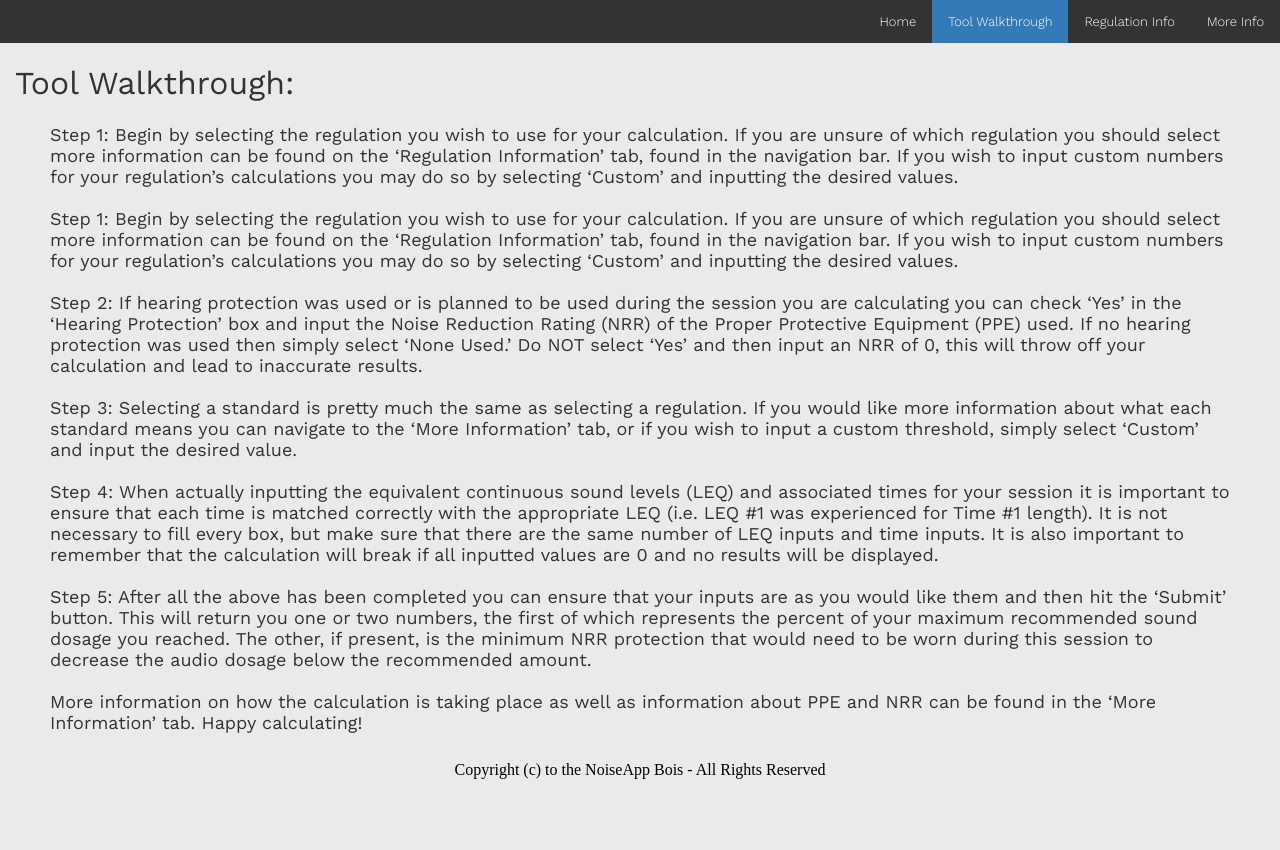
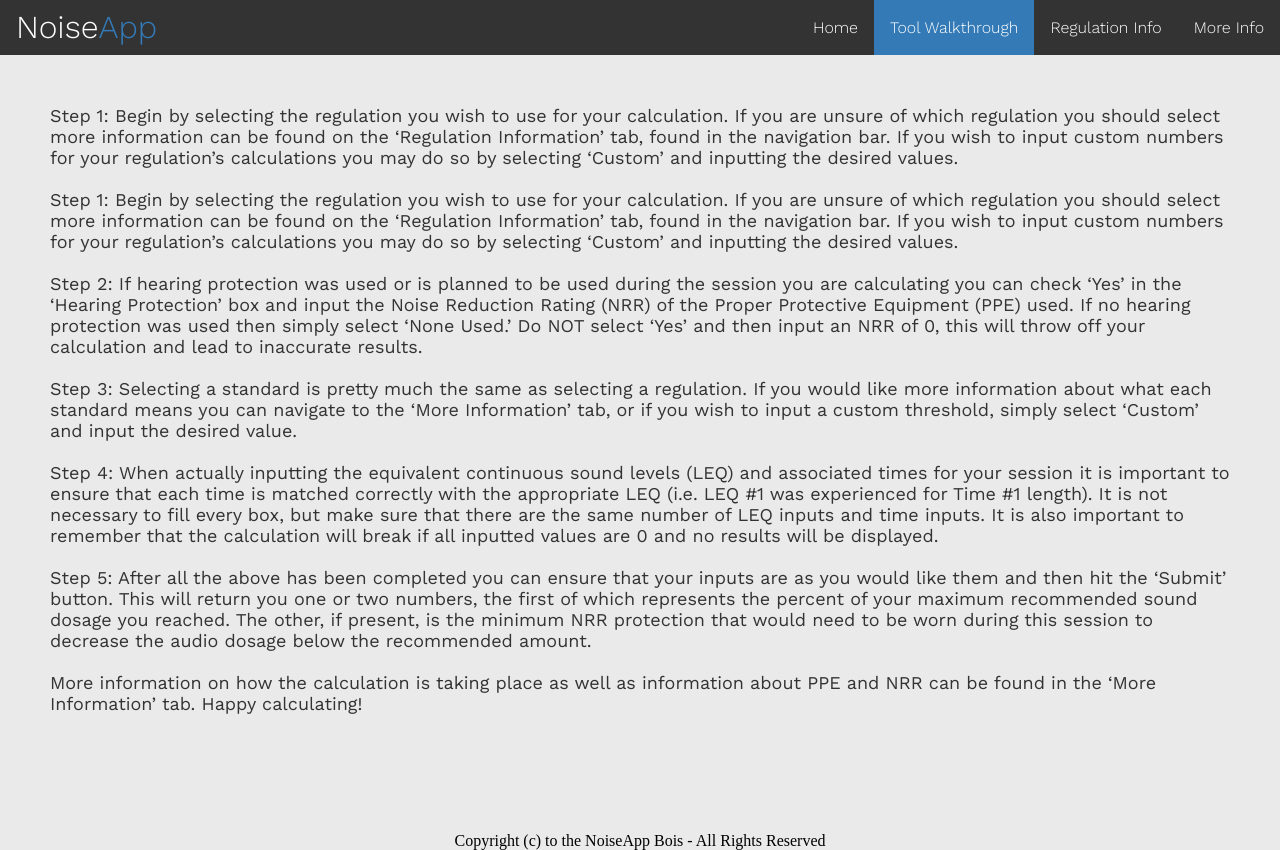
Before and after one commit to erayner305/NoiseApp, a Flask app: page /about in a window 1280 px wide. Before the commit the page ends 779 px from the top, so only its background shows below. Run offline with Flask 3, Linux system fonts and the light colour scheme.

Commit message:
Visual Updates

```diff
--- a/templates/about.html
+++ b/templates/about.html
@@ -1,13 +1,13 @@
 {%extends 'base.html'%}
 {%block content%}
 <ul>
+    <li class="li-unused"><span>Noise<a style="color:#337ab7">App</a></span></li>
     <li><a href="{{url_for('moreinfo')}}">More Info</a></li>
     <li><a href="{{url_for('reginfo')}}">Regulation Info</a></li>
 	<li><a class="active" href="{{url_for('about')}}">Tool Walkthrough</a></li>
 	<li><a href="{{url_for('index')}}">Home</a></li>
 </ul>
-    <h1 style="margin-left:15px;margin-right:15px">Tool Walkthrough:</h1>
-    <div style="font-size:large;font-family:Work Sans;color:#333;margin:10px 50px">
+    <div style="font-size:large;font-family:Work Sans;color:#333;margin:50px 50px 100px 50px">
         Step 1: Begin by selecting the regulation you wish to use for your calculation. If you are unsure of which regulation you should select more information can be found on the ‘Regulation Information’ tab, found in the navigation bar. If you wish to input custom numbers for your regulation’s calculations you may do so by selecting ‘Custom’ and inputting the desired values.
         <br><br>
         Step 1: Begin by selecting the regulation you wish to use for your calculation. If you are unsure of which regulation you should select more information can be found on the ‘Regulation Information’ tab, found in the navigation bar. If you wish to input custom numbers for your regulation’s calculations you may do so by selecting ‘Custom’ and inputting the desired values.
--- a/templates/base.html
+++ b/templates/base.html
@@ -55,19 +55,31 @@
         float: left;
       }
 
-      li a {
+      span {
         display: block;
         color: white;
         text-align: center;
-        padding: 14px 16px;
+        padding: 8px 16px;
         text-decoration: none;
         font-family: 'Work Sans', sans-serif;
         font-weight: 300;
-        font-size: small;
+        font-size: xx-large;
       }
 
+      li > a {
+        display: block;
+        color: white;
+        text-align: center;
+        padding: 18px 16px;
+        text-decoration: none;
+        font-family: 'Work Sans', sans-serif;
+        font-weight: 300;
+        font-size: medium;
+      }
+
+
       /* Change the link color to #111 (black) on hover */
-      li a:hover:not(.active) {
+      li > a:hover:not(.active) {
         background-color: #111;
       }
 
--- a/templates/index.html
+++ b/templates/index.html
@@ -5,6 +5,7 @@
 </style>
 
 <ul>
+	<li class="li-unused"><span>Noise<a style="color:#337ab7">App</a></span></li>
     <li><a href="{{url_for('moreinfo')}}">More Info</a></li>
     <li><a href="{{url_for('reginfo')}}">Regulation Info</a></li>
 	<li><a href="{{url_for('about')}}">Tool Walkthrough</a></li>
@@ -12,7 +13,6 @@
 </ul>
 <br/>
 <center>
-    <h1>Noise<a style="color:#337ab7">App</a> Calculations</h1>
 
 	<form method="POST">
 	<div style="padding:8px;margin:auto;">
--- a/templates/more_info.html
+++ b/templates/more_info.html
@@ -1,6 +1,7 @@
 {%extends 'base.html'%}
 {%block content%}
 <ul>
+    <li class="li-unused"><span>Noise<a style="color:#337ab7">App</a></span></li>
     <li><a class="active" href="{{url_for('moreinfo')}}">More Info</a></li>
     <li><a href="{{url_for('reginfo')}}">Regulation Info</a></li>
 	<li><a href="{{url_for('about')}}">Tool Walkthrough</a></li>
--- a/templates/regulation_info.html
+++ b/templates/regulation_info.html
@@ -1,6 +1,7 @@
 {%extends 'base.html'%}
 {%block content%}
 <ul>
+    <li class="li-unused"><span>Noise<a style="color:#337ab7">App</a></span></li>
     <li><a href="{{url_for('moreinfo')}}">More Info</a></li>
     <li><a class="active" href="{{url_for('reginfo')}}">Regulation Info</a></li>
 	<li><a href="{{url_for('about')}}">Tool Walkthrough</a></li>
```
